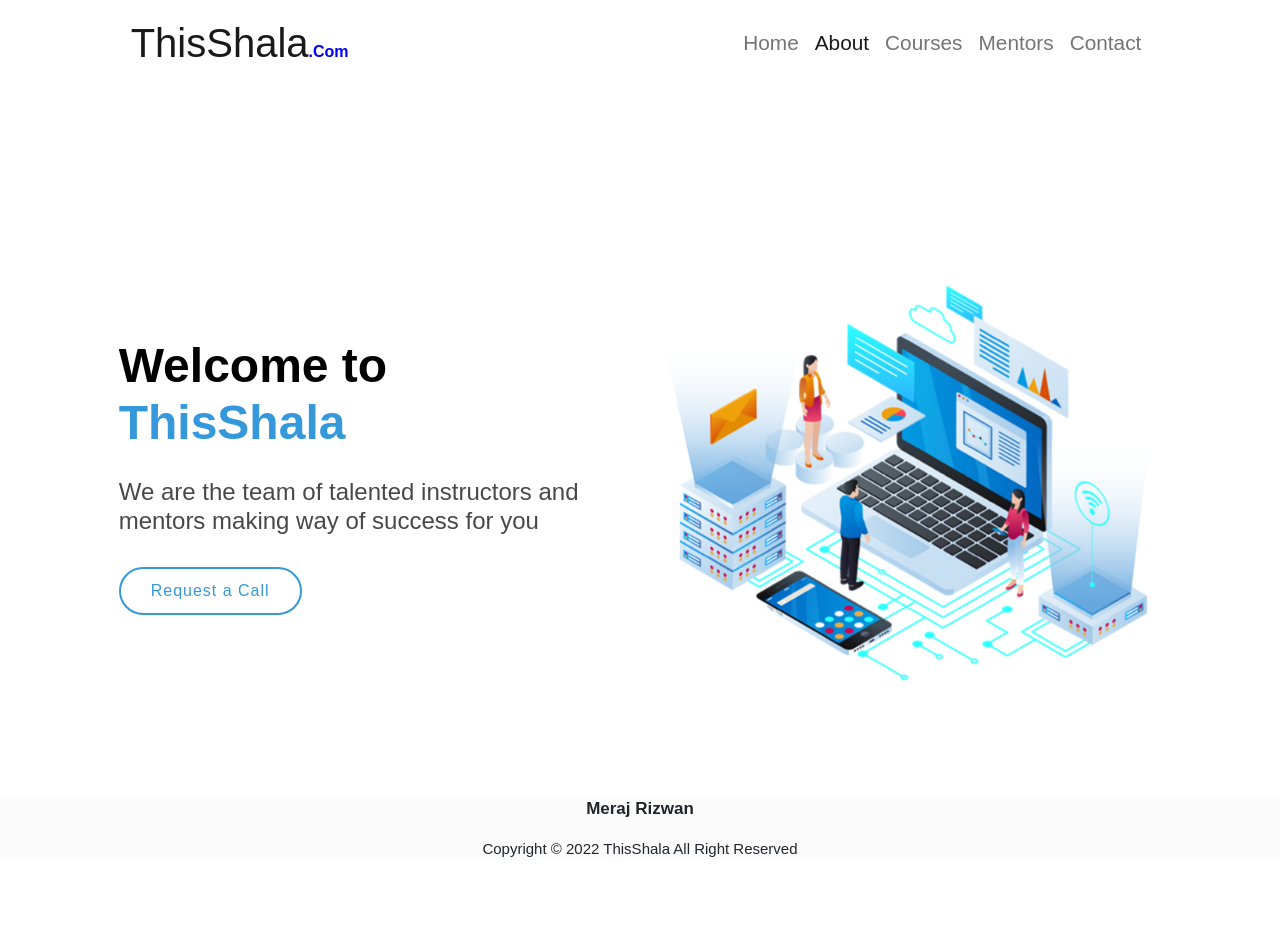
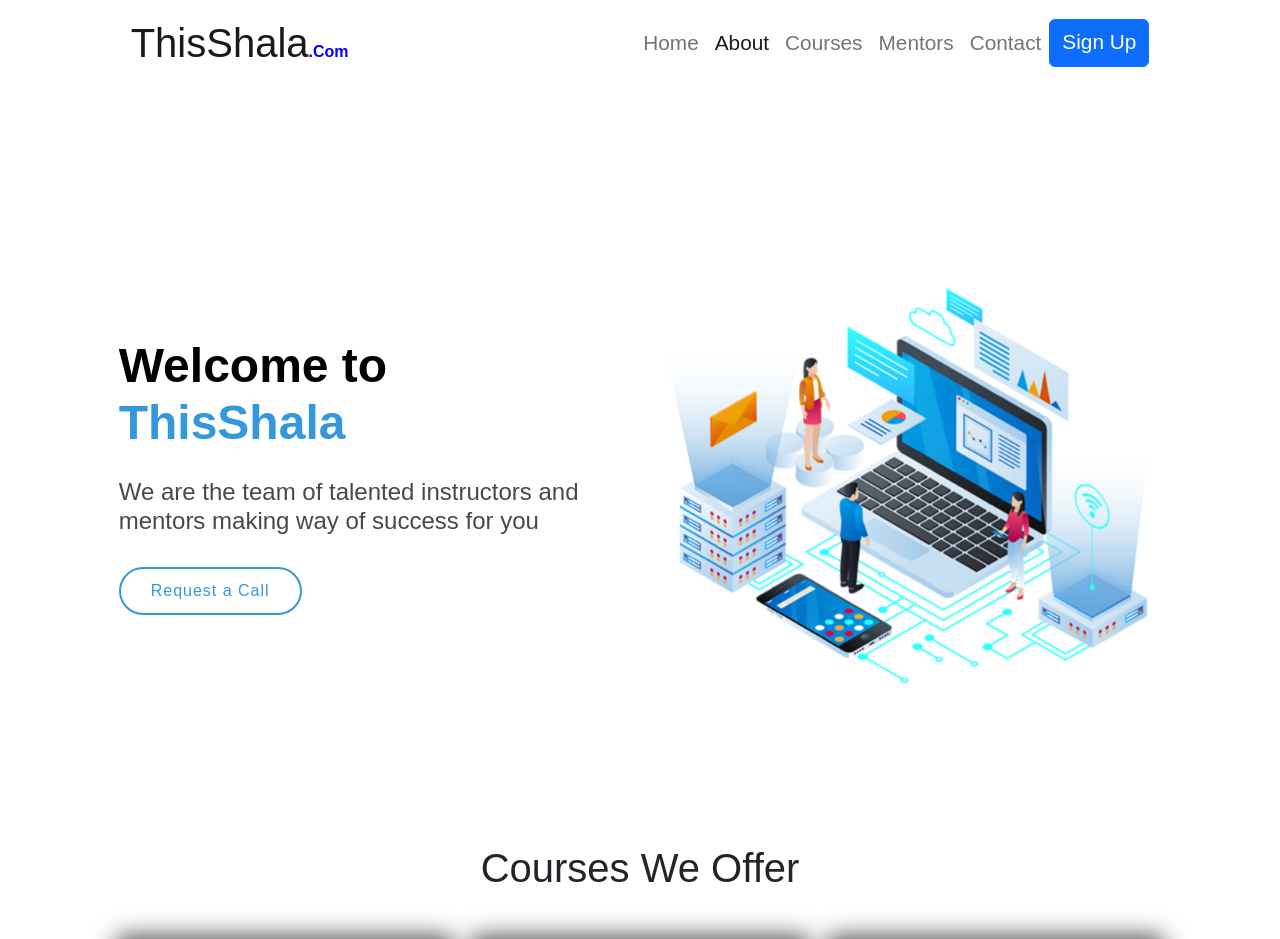
Before and after one commit to luckymeraj/Company-App, a React (Create React App) app: page /about in a window 1280 px wide. Shown: the top 939 px of the page. Before the commit the page ends 860 px from the top, so only its background shows below. Built offline with nearby package versions, Linux system fonts and the light colour scheme; the HTML template or start-up script is replaced by a standard one; a web font is replaced by a local one.

Commit message:
pages update

```diff
--- a/src/About.jsx
+++ b/src/About.jsx
@@ -2,9 +2,12 @@ import React from 'react'
 import about from "./images/aboutImg2.png";
 import { NavLink } from "react-router-dom";
 import Common from "./Common";
+import Service from './Service';
 const About = () => {
 
   return (
+<>
+
     <Common
 
       name="Welcome to"
@@ -13,6 +16,9 @@ const About = () => {
       btname="Request a Call"
 
     />
+<Service/>
+
+</>
 
     )
 }
--- a/src/App.jsx
+++ b/src/App.jsx
@@ -9,30 +9,34 @@ import Mentors from './Mentors';
 import Contact from './Contact';
 import Navbar from './Navbar';
 import Footer from './Footer';
+import Signup from './Signup';
 
 // import { Route, Router, Routes } from 'react-router-dom'
 import {
   BrowserRouter as Router,
-  Route,BrowserRouter,Routes} from "react-router-dom";
+  Route, BrowserRouter, Routes
+} from "react-router-dom";
 
 
 function App() {
   return (
 
     <BrowserRouter>
-    <Navbar/>
-    <Routes>
-      <Route path='/' element={<Home/>} />
-      <Route path='/home' element={<Home/>} />
-      <Route path='/about' element={<About/>} />
-      <Route path='/courses' element={<Service/>} />
-      <Route path='/mentors' element={<Mentors/>} />
-      <Route path='/contact' element={<Contact/>} />
-      <Route path='/*' element={<Home/>} />
+      <Navbar />
+      <Routes>
+        <Route path='/' element={<Home />} />
+        <Route path='/*' element={<Home />} />
+        <Route path='/home' element={<Home />} />
+        <Route path='/about' element={<About />} />
+        <Route path='/courses' element={<Service />} />
+        <Route path='/mentors' element={<Mentors />} />
+        <Route path='/contact' element={<Contact />} />
+        <Route path='/signup' element={<Signup />} />
 
 
-    </Routes>
-    <Footer/>
+
+      </Routes>
+      <Footer />
     </BrowserRouter>
 
   );
--- a/src/Contact.jsx
+++ b/src/Contact.jsx
@@ -47,6 +47,7 @@ const Contact = () => {
                   value={data.fullname}
                   onChange={InputEvent}
                   placeholder="Enter your name"
+                  required
                 />
               </div>
               <div className="mb-2">
@@ -61,6 +62,7 @@ const Contact = () => {
                   value={data.phone}
                   onChange={InputEvent}
                   placeholder="mobile number"
+                  required
                 />
               </div>
               <div className="mb-2">
@@ -75,6 +77,7 @@ const Contact = () => {
                   value={data.email}
                   onChange={InputEvent}
                   placeholder="name@example.com"
+                  required
                 />
               </div>
 
@@ -89,6 +92,8 @@ const Contact = () => {
                   name="msg"
                   value={data.msg}
                   onChange={InputEvent}
+                  placeholder="Type your message here..."
+                  required
                 ></textarea>
               </div>
 
--- a/src/Home.jsx
+++ b/src/Home.jsx
@@ -2,6 +2,7 @@ import React from 'react'
 import Common from './Common'
 import web from "./images/setting.png";
 import { NavLink } from 'react-router-dom'
+import Service from './Service';
 
 const Home = () => {
   return (
@@ -13,6 +14,7 @@ const Home = () => {
      visit="/courses"
      btname="Enroll Now"
      />
+     <Service/>
   </>
   )
 }
--- a/src/Mentors.jsx
+++ b/src/Mentors.jsx
@@ -15,10 +15,10 @@ const Mentors = () => {
                 console.log(error);
                 data = []
             }
-            console.log(data);
+            // console.log(data);
             setFindUsers(data)
             setUsers(data)
-            console.log(users);
+            // console.log(users);
         })()
     }, [])
 
--- a/src/Navbar.jsx
+++ b/src/Navbar.jsx
@@ -23,19 +23,22 @@ const Navbar = () => {
                                         </li>
 
                                         <li className="nav-item">
-                                            <NavLink  className="nav-link" to="/about">About</NavLink>
+                                            <NavLink className="nav-link" to="/about">About</NavLink>
                                         </li>
 
                                         <li className="nav-item">
-                                            <NavLink  className="nav-link"  to="/courses">Courses</NavLink>
+                                            <NavLink className="nav-link" to="/courses">Courses</NavLink>
                                         </li>
                                         <li className="nav-item">
-                                            <NavLink  className="nav-link"  to="/mentors">Mentors</NavLink>
+                                            <NavLink className="nav-link" to="/mentors">Mentors</NavLink>
                                         </li>
 
                                         <li className="nav-item">
-                                            <NavLink  className="nav-link" to="/contact">Contact</NavLink>
+                                            <NavLink className="nav-link" to="/contact">Contact</NavLink>
                                         </li>
+                                        <NavLink to="/signup" className="btn btn-primary">
+                                            Sign Up
+                                        </NavLink>
 
 
 
--- /dev/null
+++ b/src/Signup.jsx
@@ -0,0 +1,9 @@
+import React from 'react'
+
+const Signup = () => {
+  return (
+    <div><h1 style={{textAlign:"center",padding:"4.5em"}}>Site under Construction</h1></div>
+  )
+}
+
+export default Signup
```
